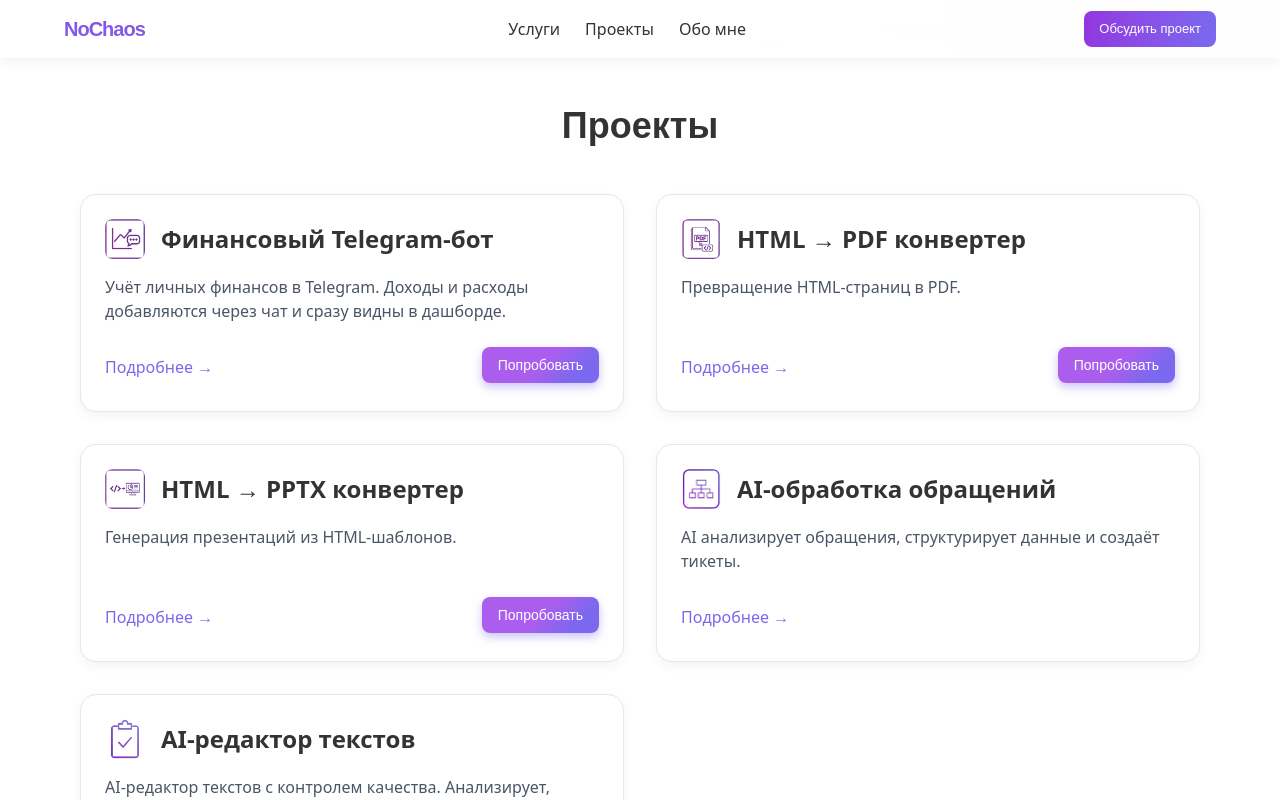
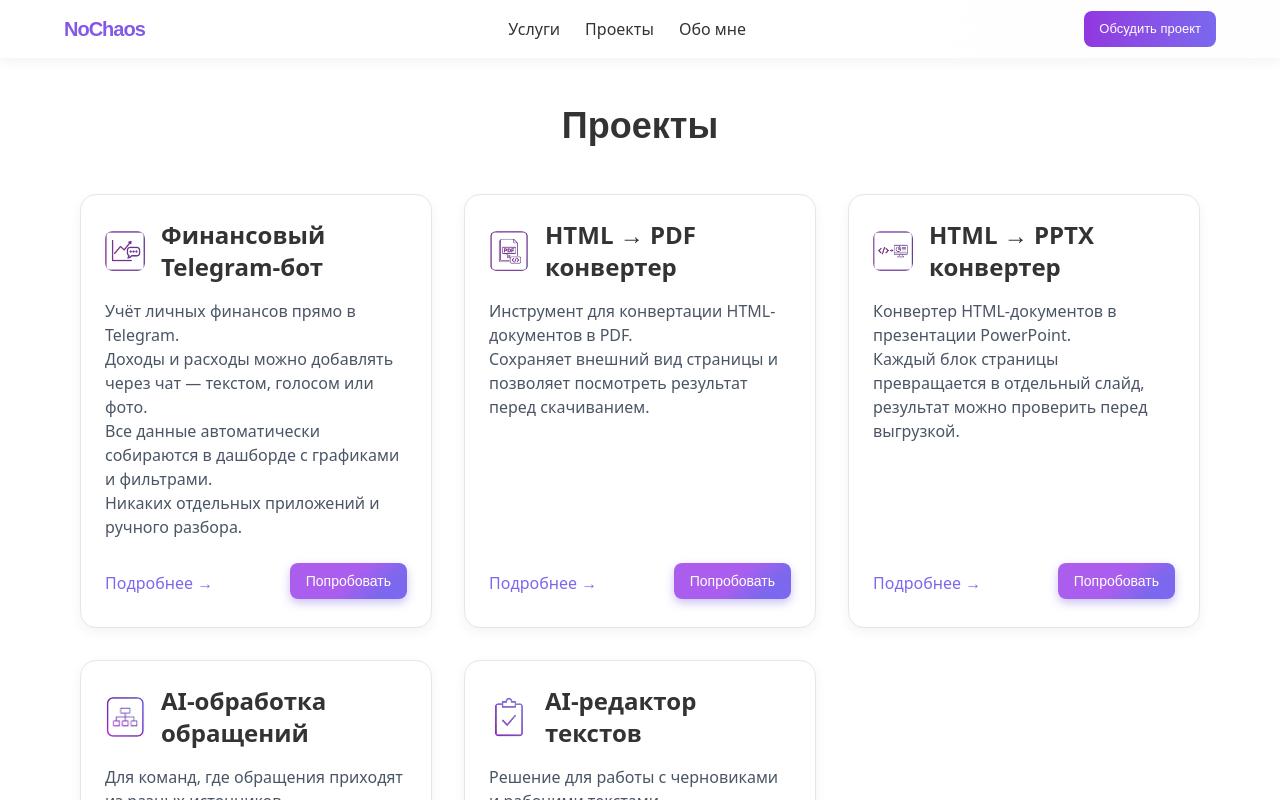
Before and after one commit to knitlx/personal-website, a Next.js app: page /projects in a window 1280 px wide. Shown: the top 800 px of the page. Built offline with nearby package versions, Linux system fonts and the light colour scheme; a web font is replaced by a local one.

Commit message:
new projects

```diff
--- a/app/data/projectsData.ts
+++ b/app/data/projectsData.ts
@@ -4,10 +4,10 @@ export const projectsData = [
     icon: "/icons/finance.png",
     title: "Финансовый Telegram-бот",
     description: "Учёт личных финансов в Telegram. Доходы и расходы добавляются через чат и сразу видны в дашборде.",
+    pageDescription: "Учёт личных финансов прямо в Telegram.<br>Доходы и расходы можно добавлять через чат — текстом, голосом или фото.<br>Все данные автоматически собираются в дашборде с графиками и фильтрами.<br>Никаких отдельных приложений и ручного разбора.",
     link: "/projects/financial-telegram-bot",
-    tryLink: "/try/financial-telegram-bot",
+    tryLink: "https://t.me/check_finance_bot",
     fullDescription: `
-    <p class="text-lg text-gray-600 leading-relaxed">Учёт личных финансов в Telegram. Доходы и расходы добавляются через чат и сразу видны в дашборде.</p>
     <p>Личные финансы часто усложняются из-за лишних шагов. <br>Чтобы записать расход или доход, нужно открыть приложение, выбрать категорию, указать сумму и дату. <br>Со временем такие действия начинают мешать регулярным записям.</p>
     <p>В этом проекте сделан финансовый Telegram-бот, <br>который позволяет добавлять доходы и расходы прямо в чате <br>и смотреть сводную информацию в отдельном интерфейсе.</p>
     <hr>
@@ -97,10 +97,10 @@ export const projectsData = [
     icon: "/icons/pdf-new.png",
     title: "HTML → PDF конвертер",
     description: "Превращение HTML-страниц в PDF.",
+    pageDescription: "Инструмент для конвертации HTML-документов в PDF.<br>Сохраняет внешний вид страницы и позволяет посмотреть результат перед скачиванием.",
     link: "/projects/html-to-pdf-converter",
     tryLink: "/try/html-to-pdf-converter",
     fullDescription: `
-    <p class="text-lg text-gray-600 leading-relaxed">Превращение HTML-страниц в PDF.</p>
     <p>HTML часто используется как промежуточный формат:<br>для документов, отчётов, инструкций, шаблонов для печати.</p>
     <p>Проблема в том, что при конвертации в PDF<br>часто теряется внешний вид: <strong>ломаются стили, отступы, фоны</strong>.<br>А результат видно только после скачивания файла.</p>
     <p>В этом проекте реализован инструмент,<br>который позволяет конвертировать HTML в PDF<br>с сохранением внешнего вида и <strong>предварительным просмотром</strong> результата.</p>
@@ -163,10 +163,10 @@ export const projectsData = [
     icon: "/icons/pptx.png",
     title: "HTML → PPTX конвертер",
     description: "Генерация презентаций из HTML-шаблонов.",
+    pageDescription: "Конвертер HTML-документов в презентации PowerPoint.<br>Каждый блок страницы превращается в отдельный слайд, результат можно проверить перед выгрузкой.",
     link: "/projects/html-to-pptx-converter",
     tryLink: "/try/html-to-pptx-converter",
     fullDescription: `
-    <p class="text-lg text-gray-600 leading-relaxed">Генерация презентаций из HTML-шаблонов.</p>
     <p>HTML удобен как формат для генерации контента:<br>шаблоны, отчёты, презентации часто проще собирать именно в нём.</p>
     <p>Но превратить HTML в презентацию PowerPoint — <strong>нетривиальная задача</strong>.<br>Обычно это либо ручная сборка, либо <strong>потеря внешнего вида</strong>.</p>
     <p>В этом проекте реализован инструмент,<br>который позволяет использовать HTML<br>как <strong>исходный формат для презентаций</strong>.</p>
@@ -228,9 +228,9 @@ export const projectsData = [
     icon: "/icons/sistem.png",
     title: "AI-обработка обращений",
     description: "AI анализирует обращения, структурирует данные и создаёт тикеты.",
+    pageDescription: "Для команд, где обращения приходят из разных источников.<br>AI разбирает текст, приводит данные в порядок и создаёт тикеты с приоритетами.<br>Обращения, где результат вызывает сомнения, помечаются для ручной проверки.",
     link: "/projects/ai-ticket-processing",
     fullDescription: `
-    <p class="text-lg text-gray-600 leading-relaxed">AI анализирует обращения, структурирует данные и создаёт тикеты.</p>
     <p>В небольших командах обращения часто приходят из разных источников: <br>формы, чаты, внутренние сервисы, сообщения в свободной форме.</p>
     <p>Тексты каждый раз разные. <br>Их приходится разбирать вручную: понимать суть, уточнять детали, определять срочность и переносить информацию в систему учёта.</p>
     <p>При большом потоке обращений это создаёт <strong>лишнюю ручную работу</strong>. <br>Часть запросов теряется, приоритеты задаются вручную, время уходит на разбор, а не на решение.</p>
@@ -284,9 +284,9 @@ export const projectsData = [
     icon: "/icons/management-docs.png",
     title: "AI-редактор текстов",
     description: "AI-редактор текстов с контролем качества. Анализирует, редактирует текст и сохраняет результат в Google Docs.",
+    pageDescription: "Решение для работы с черновиками и рабочими текстами.<br>AI анализирует текст, проверяет соответствие тону и редактирует его по заданным правилам.<br>Результат оценивается по критериям качества и сохраняется в Google Docs.",
     link: "/projects/ai-text-editor",
     fullDescription: `
-      <p class="text-lg text-gray-600 leading-relaxed">AI-редактор текстов с контролем качества. Анализирует, редактирует текст и сохраняет результат в Google Docs.</p>
       <p>В рабочих процессах тексты появляются постоянно.</p>
       <p>Это посты, описания услуг, страницы сайта, документация, заметки и черновики.</p>
 
@@ -342,6 +342,7 @@ export const projectsData = [
       </ul>
 
       <p>Архитектура не привязана к конкретной модели и рассчитана на <strong>постоянное использование</strong>.</p>
+      <img src="/projects/ai-redactor.png" alt="AI-редактор текстов" class="max-w-lg mb-4 rounded-lg shadow-md" />
 
       <h3>Что это даёт</h3>
       <ul>
--- a/app/globals.css
+++ b/app/globals.css
@@ -219,6 +219,7 @@ body {
 /* Local styles for .prose */
 .prose p {
   margin: 1em 0;
+  line-height: 1;
 }
 
 .prose h3 {
--- a/app/projects/page.tsx
+++ b/app/projects/page.tsx
@@ -12,8 +12,8 @@ export default function ProjectsPage() {
         <h1 className="text-4xl font-bold text-center mb-12 font-unbounded-fix">
           Проекты
         </h1>
-        <div className="grid grid-cols-1 md:grid-cols-2 lg:grid-cols-2 gap-8 ml-0 mr-auto">
-          {projectsData.map((project: { title: string; icon: string; description: string; link: string; tryLink?: string }) => (
+        <div className="grid grid-cols-1 md:grid-cols-2 lg:grid-cols-3 gap-8 ml-0 mr-auto">
+          {projectsData.map((project: { title: string; icon: string; description: string; link: string; tryLink?: string, pageDescription?: string }) => (
             <div key={project.title} className={`${styles.projectCard} flex flex-col`}>
               <div className="flex items-center mb-4">
                 <Image
@@ -25,7 +25,7 @@ export default function ProjectsPage() {
                 />
                 <h2 className="text-2xl font-semibold">{project.title}</h2>
               </div>
-              <p className="text-gray-600 mb-6 flex-grow">{project.description}</p>
+              <p className="text-gray-600 mb-6 flex-grow" dangerouslySetInnerHTML={{ __html: project.pageDescription || project.description }}></p>
               <div className="flex justify-between items-baseline mt-auto">
                 <Link href={project.link} className={`${styles.projectLink} py-2 text-base`}>
                   Подробнее →
```
Also changed, not shown: app/projects/[slug]/page.tsx (line endings or trailing spaces), public/projects/ai-redactor.png (added).
